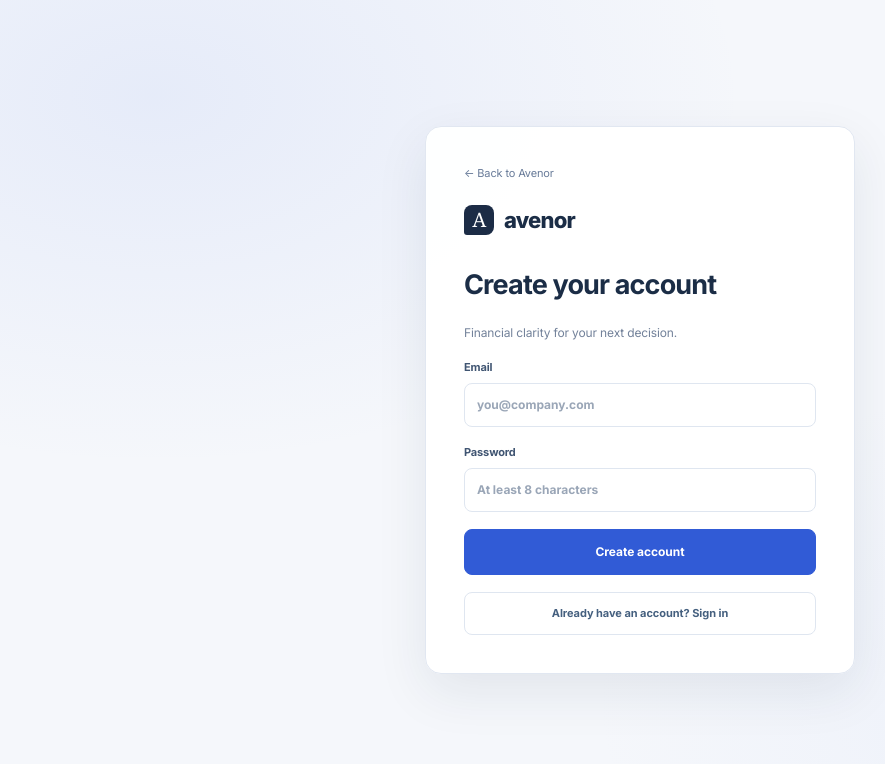
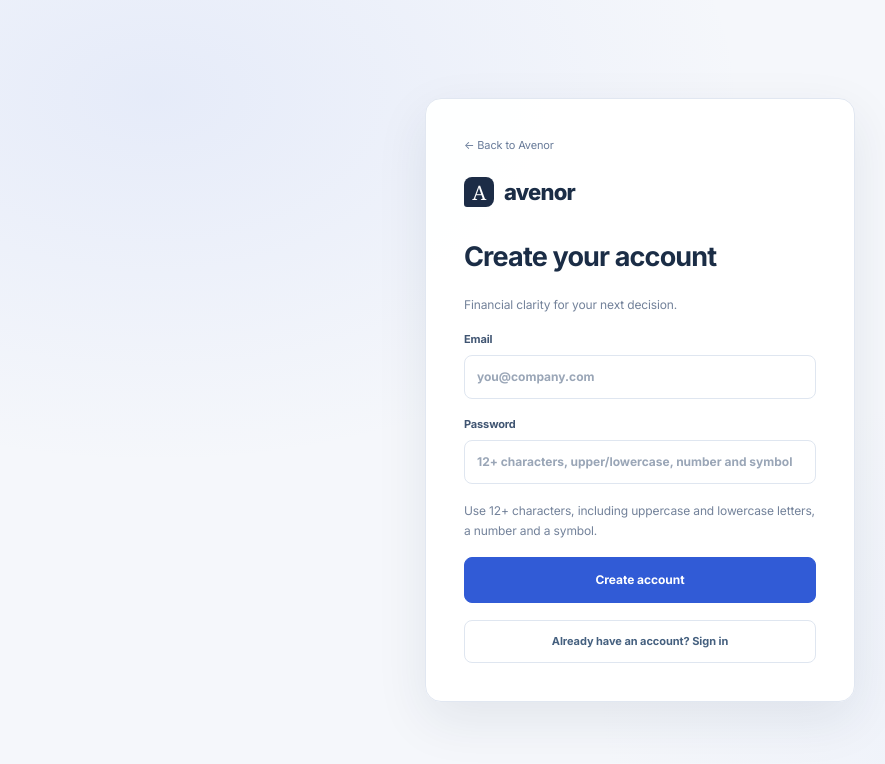
Before and after one commit to hugothomas593-dotcom/FinanceOS, a Next.js app: page /login in a window 1280 px wide. Both pictures are taken after a click on the button "Don't have an account? Create one". Shown: the top 764 px of the page, without its empty margins (0-885 px from the left). Built offline with nearby package versions, Linux system fonts and the light colour scheme.

Commit message:
security: strengthen registration password requirements

```diff
--- a/src/app/login/page.tsx
+++ b/src/app/login/page.tsx
@@ -3,6 +3,7 @@
 import { useEffect, useState, type FormEvent } from 'react';
 import { createBrowserClient } from '@supabase/ssr';
 import { getSupabasePublicConfig } from '@/lib/supabase/config';
+import { meetsMinimumPasswordPolicy } from '@/lib/password-policy';
 
 export default function LoginPage() {
   const [mode, setMode] = useState<'login' | 'signup'>('login');
@@ -18,6 +19,10 @@ export default function LoginPage() {
 
   async function submit(e: FormEvent<HTMLFormElement>) {
     e.preventDefault();
+    if (mode === 'signup' && !meetsMinimumPasswordPolicy(password)) {
+      setMessage('Use at least 12 characters with lowercase and uppercase letters, a number and a symbol.');
+      return;
+    }
     setBusy(true);
     setMessage('');
 
@@ -86,13 +91,14 @@ export default function LoginPage() {
           <input
             type="password"
             required
-            minLength={8}
+            minLength={mode === 'login' ? 8 : 12}
             autoComplete={mode === 'login' ? 'current-password' : 'new-password'}
             value={password}
             onChange={(e) => setPassword(e.target.value)}
-            placeholder="At least 8 characters"
+            placeholder={mode === 'login' ? 'Your password' : '12+ characters, upper/lowercase, number and symbol'}
           />
         </label>
+        {mode === 'signup' && <p className="auth-help">Use 12+ characters, including uppercase and lowercase letters, a number and a symbol.</p>}
 
         <button className="button-primary" disabled={busy}>
           {busy ? 'Please wait...' : mode === 'login' ? 'Sign in' : 'Create account'}
```
